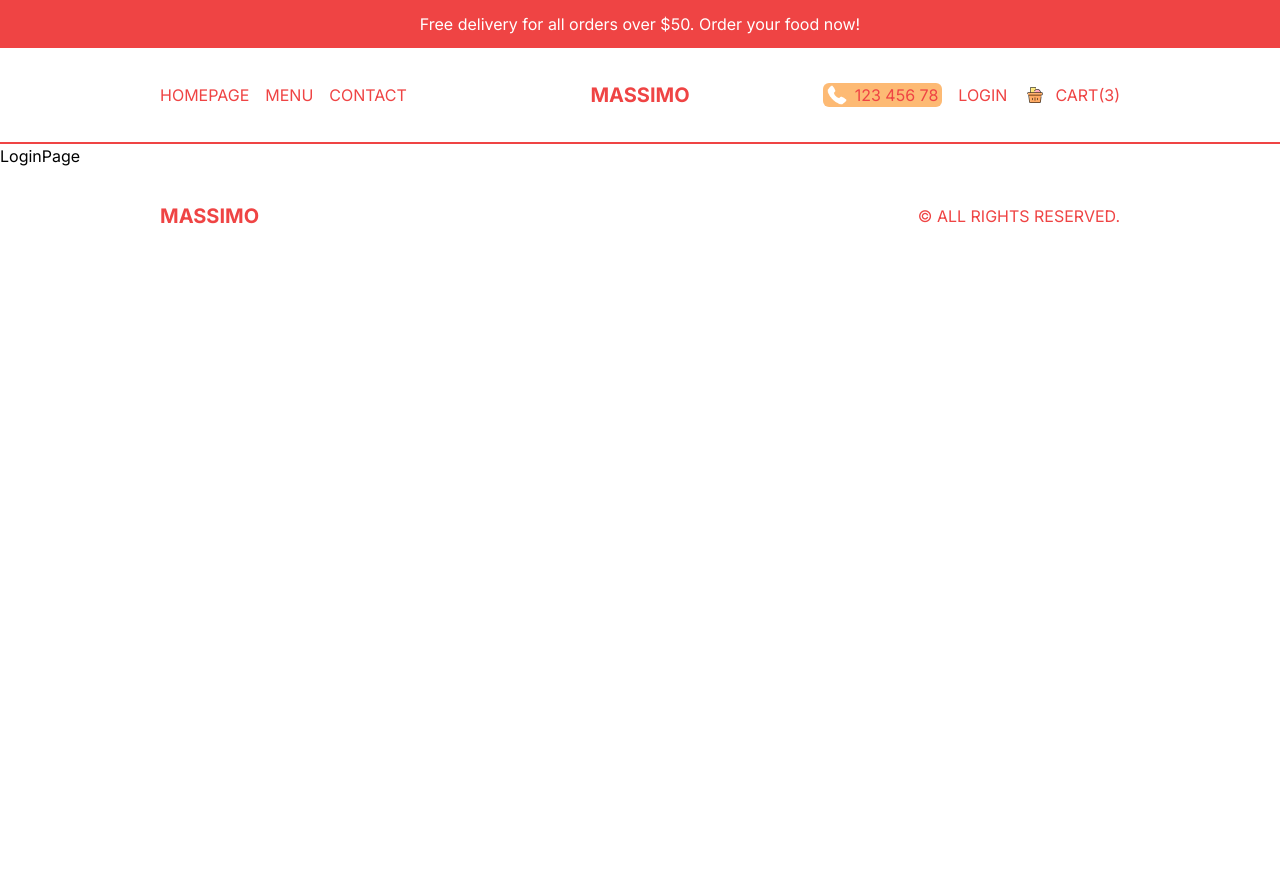
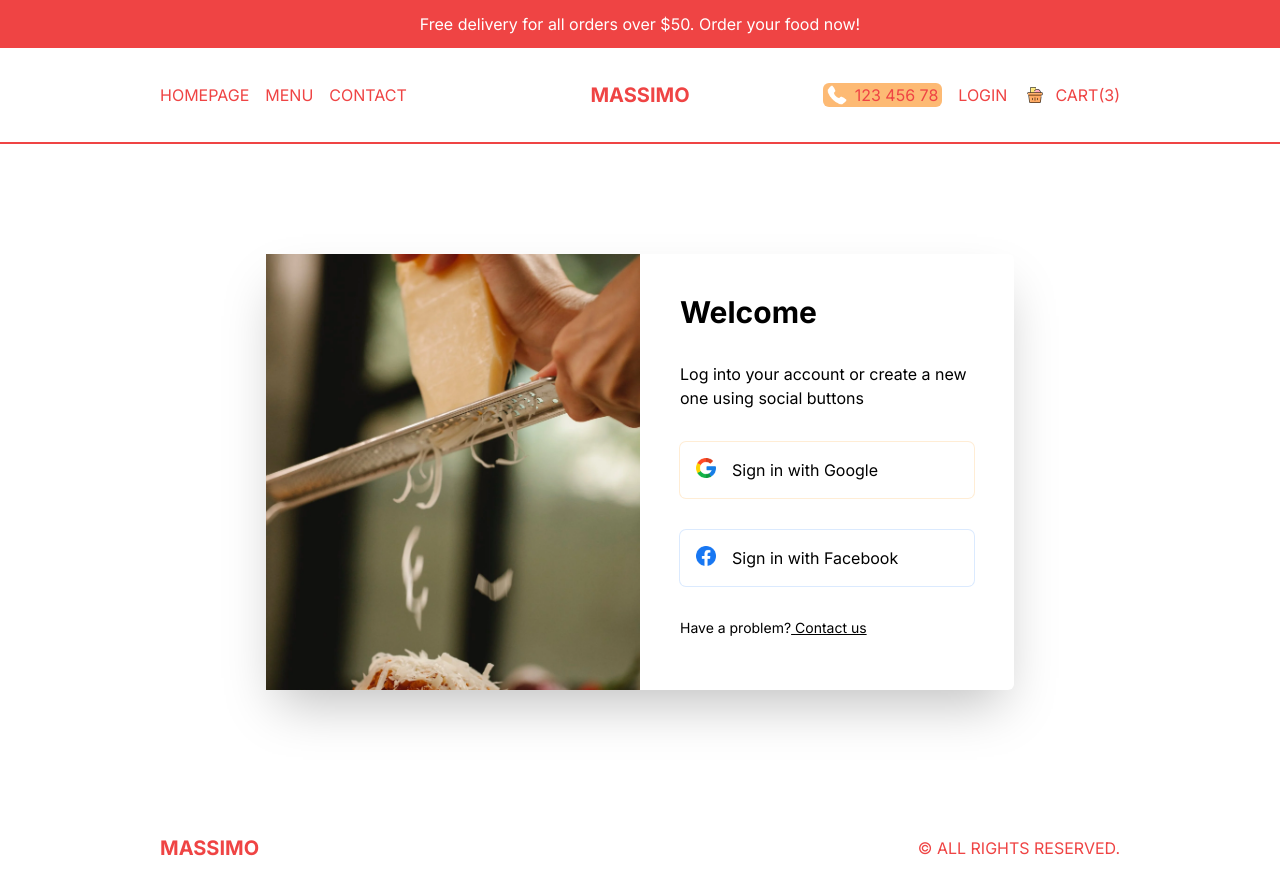
Before and after one commit to mehranehsoleimani66/resturant, a Next.js app: page /login in a window 1280 px wide. Before the commit the page ends 800 px from the top, so only its background shows below. Built offline with nearby package versions, Linux system fonts and the light colour scheme.

Commit message:
created loginpage

```diff
--- a/src/app/login/page.tsx
+++ b/src/app/login/page.tsx
@@ -1,7 +1,51 @@
+import Image from "next/image";
+import Link from "next/link";
 import React from "react";
 
 const LoginPage = () => {
-  return <div>LoginPage</div>;
+  return (
+    <div className="p-4 h-[calc(100vh-6rem)] md:h-[calc(100vh-9rem)] flex items-center justify-center">
+      {/* BOX */}
+      <div className=" h-full shadow-2xl rounded-md flex flex-col md:flex-row md:h-[70%] md:w-full lg:w-[60%] 2xl:w-1/2">
+        {/* IMAGE CONTAINER */}
+        <div className="relative h-1/3 w-full md:h-full md:w-1/2">
+          <Image src="/loginBg.png" alt="" fill className="object-cover" />
+        </div>
+        {/* FORM CONTAINER */}
+        <div className="p-10 flex flex-col gap-8 md:w-1/2">
+          <h1 className="font-bold text-xl xl:text-3xl">Welcome</h1>
+          <p>Log into your account or create a new one using social buttons</p>
+          <button className="flex gap-4 p-4 ring-1 ring-orange-100 rounded-md">
+            <Image
+              src="/google.png"
+              alt=""
+              width={20}
+              height={20}
+              className="object-contain"
+            />
+            <span>Sign in with Google</span>
+          </button>
+          <button className="flex gap-4 p-4 ring-1 ring-blue-100 rounded-md">
+            <Image
+              src="/facebook.png"
+              alt=""
+              width={20}
+              height={20}
+              className="object-contain"
+            />
+            <span>Sign in with Facebook</span>
+          </button>
+          <p className="text-sm">
+            Have a problem?
+            <Link className="underline" href="/">
+              {" "}
+              Contact us
+            </Link>
+          </p>
+        </div>
+      </div>
+    </div>
+  );
 };
 
 export default LoginPage;
```
